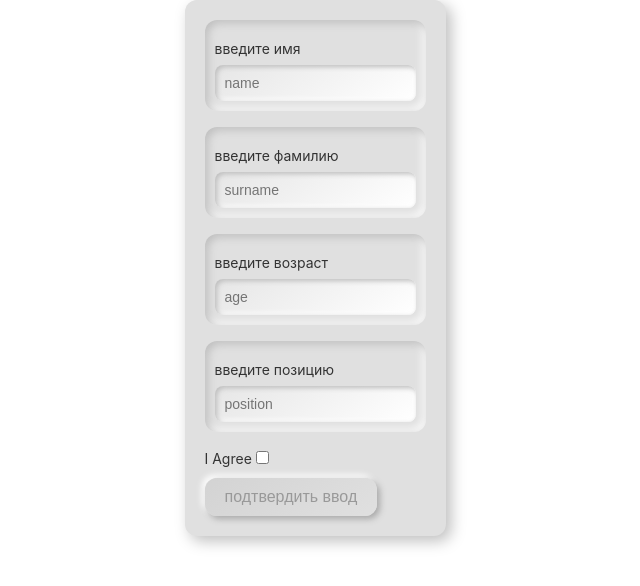
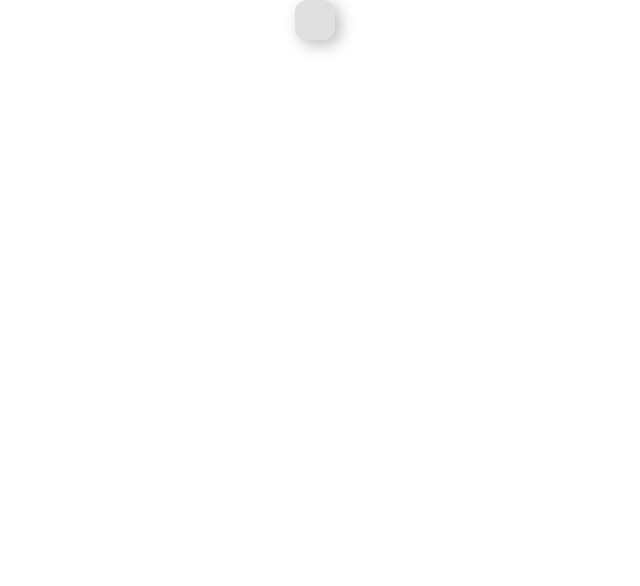
Before and after one commit to dmitrii-kuvaldin/36-react-ts, a React (Create React App) app: page / in a window 1280 px wide. Shown: the top 586 px of the page, without its empty margins (325-965 px from the left). Built offline with nearby package versions, Linux system fonts and the light colour scheme.

Commit message:
form task

```diff
--- a/src/components/employeeForm/EmployeeForm.tsx
+++ b/src/components/employeeForm/EmployeeForm.tsx
@@ -1,115 +1,20 @@
-
-import { useFormik } from "formik";
-import * as Yup from 'yup';
-import Button from '../button/Button';
-import Input from '../input/Input';
 import styles from './employeeForm.module.css';
-
-interface IEmployeeFormValues {
-  name: string,
-  surname: string,
-  age: string,
-  position: string,
-  agreement: boolean;
-}
 
 
 
-const validationSchema = Yup.object().shape({
-  name: Yup.string()
-    .required('Обязательное поле')
-    .min(2, 'минимум 2 символа')
-    .max(50, 'максимум 50 символов'),
-  surname: Yup.string()
-    .required('Обязательное поле')
-    .min(2, 'минимум 2 символа')
-    .max(15, 'максимум 15 символов'),
-  age: Yup.number()
-    .typeError('Это должно быть число')
-    .required('Обязательное поле')
-    .min(18, 'минимальный возраст18 лет')
-    .test('check length', 'не больше 3 символов', (value) => String(value).length <= 3)
-  ,
-  position: Yup.string().max(30, 'максимум 30 символов').required('Обязательное поле'),
-  agreement: Yup.boolean().oneOf([true], 'Примите соглашение')
-});
+
 
 
 
 export default function EmployeeForm() {
 
-  const formik = useFormik({
-    initialValues: {
-      name: '',
-      surname: '',
-      age: '',
-      position: '',
-      agreement: false
-    } as IEmployeeFormValues,
-    validationSchema,
-    validateOnChange: false,
-    onSubmit: (values: IEmployeeFormValues, { resetForm }) => {
-      console.log(values);
-      // resetForm();
-    }
-  });
 
 
-  const agreementError = formik.errors.agreement;
 
   return (
     <>
-      <form className={styles.container} onSubmit={formik.handleSubmit}>
-        <Input
-          error={formik.errors.name}
-          name={'name'}
-          placeholder={'name'}
-          onChange={formik.handleChange}
-          value={formik.values.name}
-          type={'text'}
-          label={'введите имя'} />
-        <Input
-          error={formik.errors.surname}
-          name={'surname'}
-          placeholder={'surname'}
-          onChange={formik.handleChange}
-          value={formik.values.surname}
-          type={'text'}
-          label={'введите фамилию'} />
-        <Input
-          error={formik.errors.age}
-          name={'age'}
-          placeholder={'age'}
-          onChange={formik.handleChange}
-          value={formik.values.age}
-          type={'text'}
-          label={'введите возраст'} />
-        <Input
-          error={formik.errors.position}
-          name={'position'}
-          placeholder={'position'}
-          onChange={formik.handleChange}
-          value={formik.values.position}
-          type={'text'}
-          label={'введите позицию'} />
-        <div className={styles.checkboxWrapper}>
-          <label htmlFor="agree">I Agree</label>
-          <input
-            onChange={formik.handleChange}
-            checked={formik.values.agreement}
-            type="checkbox"
-            name='agreement'
-            id="agreement" />
+      <form className={styles.container}>
 
-          <span className={styles.error}>{agreementError && agreementError}</span>
-        </div>
-
-
-        <Button
-          type='submit'
-          name='подтвердить ввод'
-          disabled={!formik.values.agreement}
-        />
       </form>
 
     </>
```
